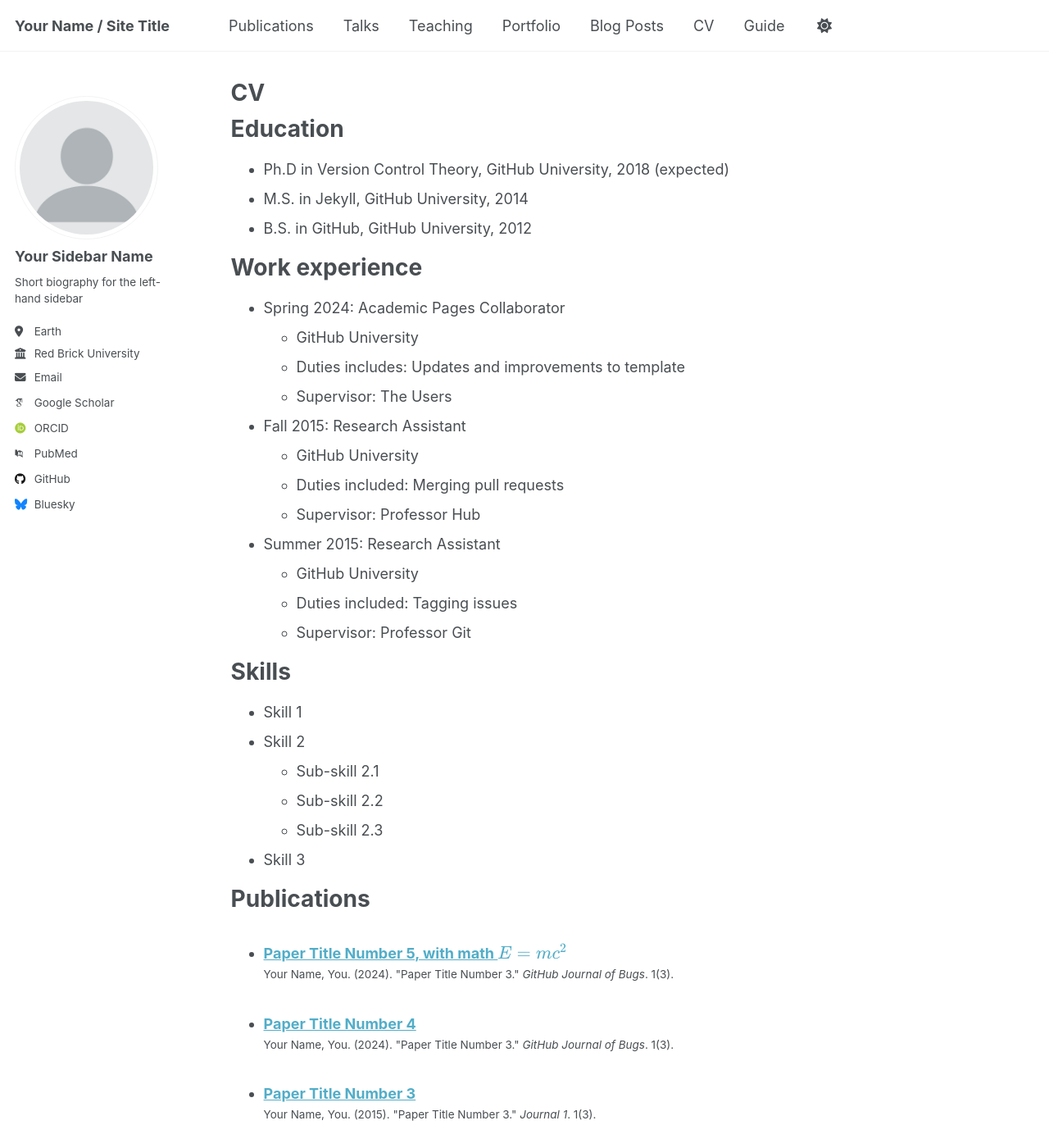
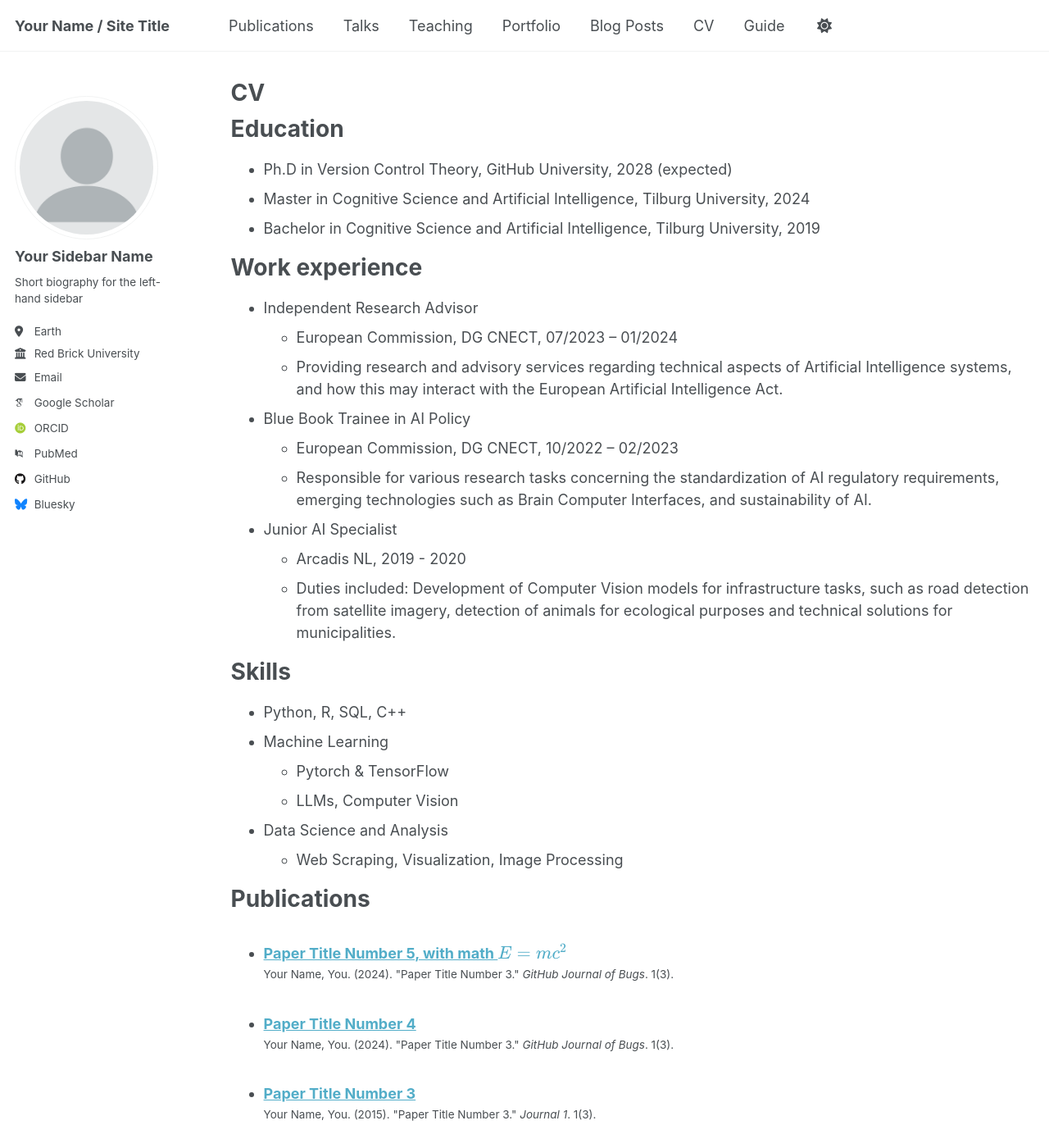
Before and after one commit to rtronnback/rtronnback.github.io, a Jekyll site: the page built from _pages/cv.md, in a window 1280 px wide and 1400 px high. Shown: the whole window at 82% size. Built offline with Jekyll 4.4.1, drawn with Linux system fonts in a browser that asks for light colours; some web fonts are replaced; a script that is not in the unit is left out; some of the changed text lies outside the part shown.

Commit message:
Update cv.md

```diff
--- a/_pages/cv.md
+++ b/_pages/cv.md
@@ -11,35 +11,32 @@ redirect_from:
 
 Education
 ======
-* Ph.D in Version Control Theory, GitHub University, 2018 (expected)
-* M.S. in Jekyll, GitHub University, 2014
-* B.S. in GitHub, GitHub University, 2012
+* Ph.D in Version Control Theory, GitHub University, 2028 (expected)
+* Master in Cognitive Science and Artificial Intelligence, Tilburg University, 2024
+* Bachelor in Cognitive Science and Artificial Intelligence, Tilburg University, 2019
 
 Work experience
 ======
-* Spring 2024: Academic Pages Collaborator
-  * GitHub University
-  * Duties includes: Updates and improvements to template
-  * Supervisor: The Users
+* Independent Research Advisor
+  * European Commission, DG CNECT, 07/2023 – 01/2024
+  * Providing research and advisory services regarding technical aspects of Artificial Intelligence systems, and how this may interact with the European Artificial Intelligence Act.
 
-* Fall 2015: Research Assistant
-  * GitHub University
-  * Duties included: Merging pull requests
-  * Supervisor: Professor Hub
+* Blue Book Trainee in AI Policy
+  * European Commission, DG CNECT, 10/2022 – 02/2023
+  * Responsible for various research tasks concerning the standardization of AI regulatory requirements, emerging technologies such as Brain Computer Interfaces, and sustainability of AI.
 
-* Summer 2015: Research Assistant
-  * GitHub University
-  * Duties included: Tagging issues
-  * Supervisor: Professor Git
+* Junior AI Specialist
+  * Arcadis NL, 2019 - 2020
+  * Duties included: Development of Computer Vision models for infrastructure tasks, such as road detection from satellite imagery, detection of animals for ecological purposes and technical solutions for municipalities.
 
 Skills
 ======
-* Skill 1
-* Skill 2
-  * Sub-skill 2.1
-  * Sub-skill 2.2
-  * Sub-skill 2.3
-* Skill 3
+* Python, R, SQL, C++
+* Machine Learning
+  * Pytorch & TensorFlow
+  * LLMs, Computer Vision
+* Data Science and Analysis
+  * Web Scraping, Visualization, Image Processing
 
 Publications
 ======
@@ -58,7 +55,3 @@ Teaching
   <ul>{% for post in site.teaching reversed %}
     {% include archive-single-cv.html %}
   {% endfor %}</ul>
-
-Service and leadership
-======
-* Currently signed in to 43 different slack teams
```
